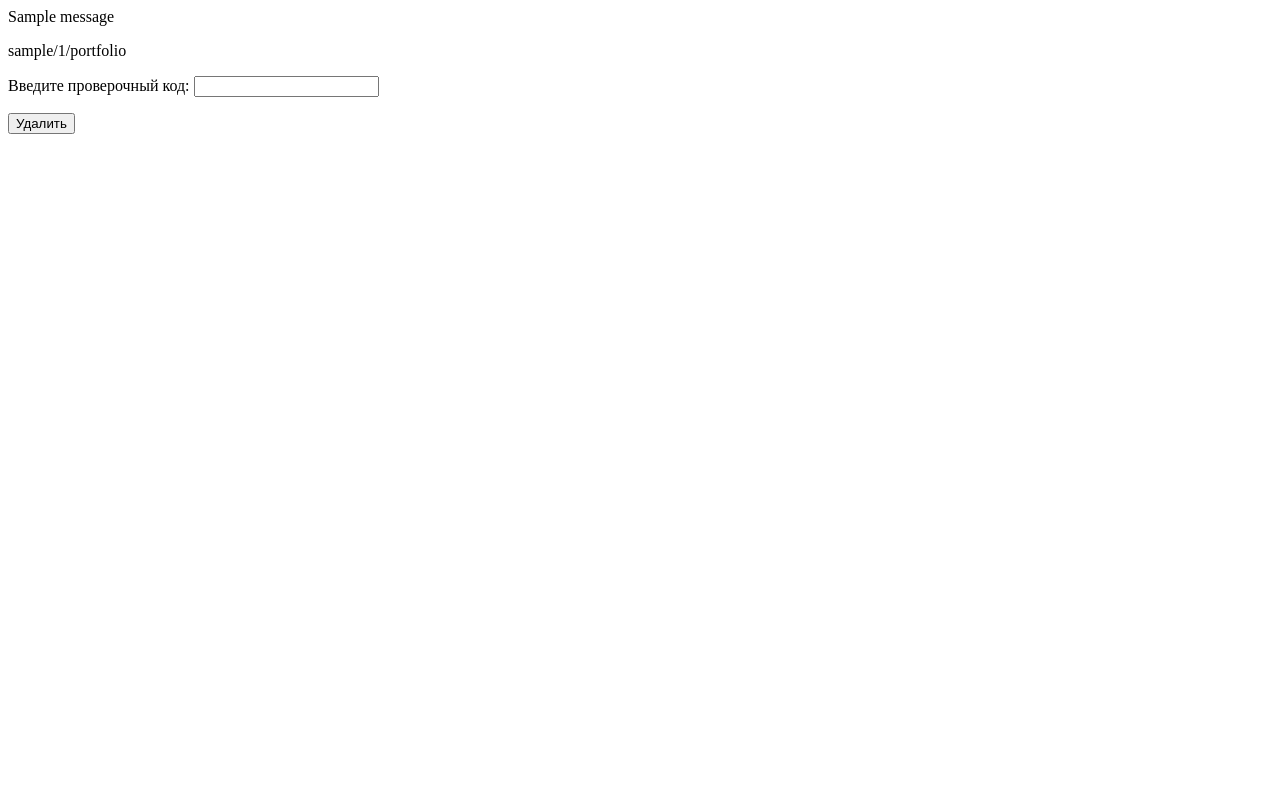
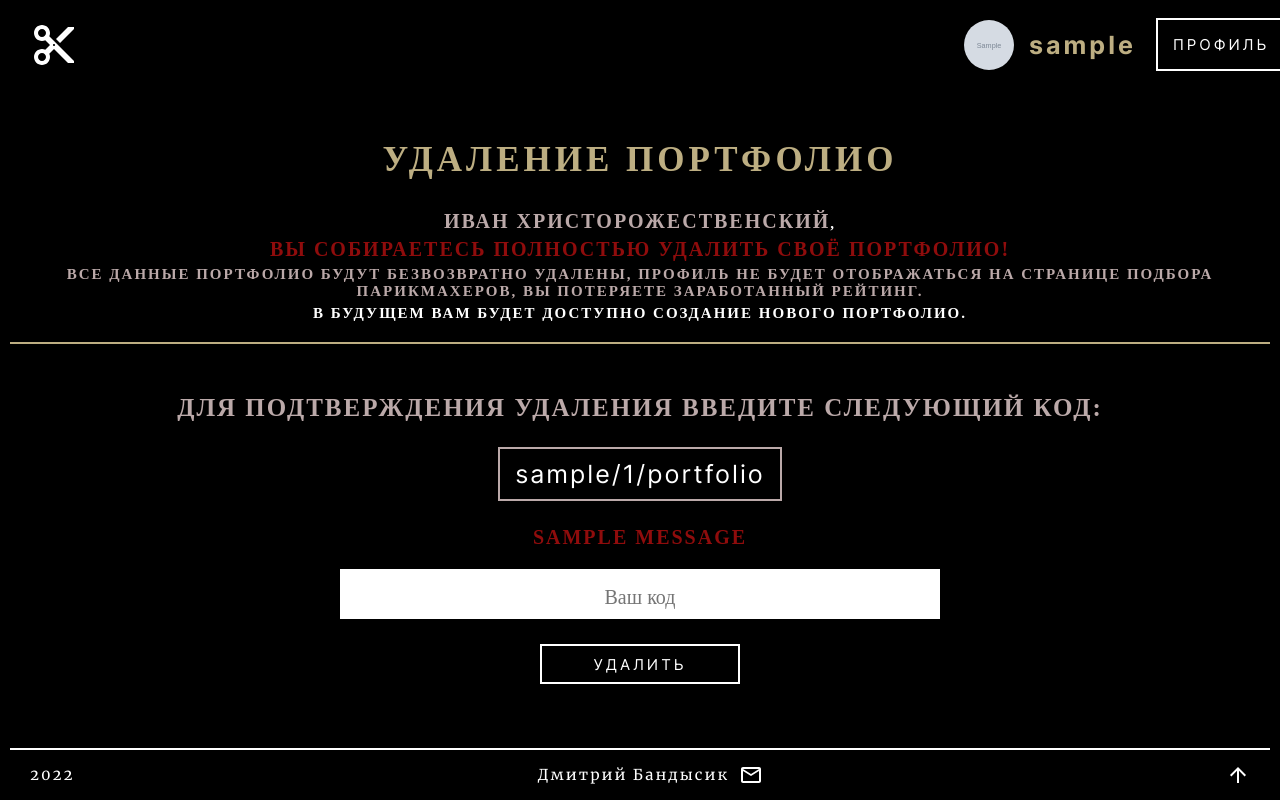
Before and after one commit to DmBand/hairdressers, a Django app: a page that uses hairdressers_project/users_app/templates/users_app/delete_portfolio.html in a window 1280 px wide. Run offline with Django 4.2, Linux system fonts and the light colour scheme; a user stored in the database is signed in; tables that the repository leaves empty hold one stand-in row (values such as "Sample post"); grey boxes marked "Sample" are stand-in pictures; one stand-in notice (Sample message) is shown; parts of the project's set-up code (start-up, migrations or seed data) failed here and were passed over.

Commit message:
add delete_portfolio template

```diff
--- a/hairdressers_project/users_app/forms.py
+++ b/hairdressers_project/users_app/forms.py
@@ -110,7 +110,11 @@ class CreatePortfolioForm(forms.ModelForm):
 class DeleteProfileForm(forms.Form):
     """ Форма удаления портфолио и профиля пользователя """
 
-    code = forms.CharField(label='Введите проверочный код')
+    code = forms.CharField(widget=forms.TextInput(attrs={
+        'class': 'del-profile-input',
+        'autocomplete': 'off',
+        'placeholder': 'Ваш код'}
+    ))
 
 
 class EditProfileForm(forms.ModelForm):
--- a/hairdressers_project/users_app/static/users_app/css/style.css
+++ b/hairdressers_project/users_app/static/users_app/css/style.css
@@ -1053,7 +1053,7 @@ h1, h2, h3, h4, h5, h6 {
 .reg-title-text {
 	font-family: 'Merriwaether';
 	font-weight: 700;
-	font-size: 40px;
+	font-size: 35px;
 	text-transform: uppercase;
 	color: #BDAE82;
 	letter-spacing: 4px;
@@ -1529,7 +1529,7 @@ h1, h2, h3, h4, h5, h6 {
 }
 
 ::placeholder {
-	font-size: 15px;
+	font-size: 20px;
 	letter-spacing: normal;
 }
 
@@ -1939,6 +1939,94 @@ img {
 	font-size: 18px;
 }
 
+/* !!!!! УДАЛЕНИЕ ПРОФИЛЯ !!!!! */
+
+.del-description-container {
+	margin-top: 30px;
+	padding-bottom: 20px;
+	display: flex;
+	flex-direction: column;
+	align-items: center;
+	font-family: 'Merriwaether';
+	font-weight: 700;
+	font-size: 15px;
+	letter-spacing: 2px;
+	color: #fff;
+	text-align: center;
+	text-transform: uppercase;
+	row-gap: 5px;
+	border-bottom: 2px solid #BDAE82;
+}
+
+.del-profile-form {
+	margin-top: 50px;
+	display: flex;
+	flex-direction: column;
+	align-items: center;
+	letter-spacing: 2px;
+}
+
+.del-hint {
+	font-family: 'Merriwaether';
+	font-weight: 700;
+	color: #BBA9A9;
+	font-size: 25px;
+	text-transform: uppercase;
+}
+
+.del-code {
+	font-family: 'Inter';
+	font-weight: 400;
+	margin-top: 25px;
+	border: 2px solid #BBA9A9;
+	padding: 10px 15px;
+	color: #fff;
+	font-size: 25px;
+	letter-spacing: 2px;
+}
+
+.del-profile-message {
+	margin-top: 25px;
+	font-family: 'Merriwaether';
+	font-weight: 700;
+	font-size: 20px;
+	color: #8f0c0c;
+	text-transform: uppercase;
+	letter-spacing: 2px;
+}
+
+.del-profile-input {
+	margin-top: 20px;
+	padding: 5px 15px;
+	font-family: 'Merriwaether';
+	font-weight: 400;
+	font-size: 30px;
+	width: 600px;
+	height: 50px;
+	text-align: center;
+}
+
+.del-profile-btn {
+	margin-top: 25px;
+	width: 200px;
+	height: 40px;
+	font-family: 'Inter';
+	font-weight: 400;
+	font-size: 15px;
+	background-color: #000;
+	color: #fff;
+	border: 2px solid #fff;
+	text-transform: uppercase;
+	letter-spacing: 3px;
+	cursor: pointer;
+	transition: 0.3s;
+}
+
+.del-profile-btn:hover {
+	border-color: #8f0c0c;
+	color: #8f0c0c;
+}
+
 /*___FOOTER________________________*/
 
 .footer {
--- a/hairdressers_project/users_app/templates/users_app/delete_portfolio.html
+++ b/hairdressers_project/users_app/templates/users_app/delete_portfolio.html
@@ -1,11 +1,28 @@
-<form action="" method="post">
-    {% csrf_token %}
-    {% for message in messages %}
-	<div class="messages">
-		<p>{{message}}</p>
-	</div>
-    {% endfor %}
-    <p>{{ code }}</p>
-    {{ form.as_p }}
-    <button type="submit">Удалить</button>
-</form>
+{% extends 'users_app/base.html' %}
+
+{% block content %}
+<main class="main-reg">
+    <section class="reg-title2">
+        <h1 class="reg-title-text">Удаление портфолио</h1>
+    </section>
+    <section class="delete-profile">
+        <div class="del-description-container">
+            <p class="del-description"><span style="color: #BBA9A9; font-size: 20px;">Иван Христорожественский</span>,</p>
+            <p class="del-description"><span style="color: #8f0c0c; font-size: 20px;">Вы собираетесь полностью удалить своё портфолио!</span></p>
+            <p class="del-description"><span style="color: #BBA9A9;">Все данные портфолио будут безвозвратно удалены, профиль не будет отображаться на странице подбора парикмахеров, Вы потеряете заработанный рейтинг.</span></p>
+            <p class="del-description"><span style="color: #fff;">В будущем Вам будет доступно создание нового портфолио.</span></p>
+        </div>
+        <form action="{% url 'users_app:delete_portfolio' slug %}" method="post" class="del-profile-form">
+            {% csrf_token %}
+            <p class="del-hint">Для подтверждения удаления введите следующий код:</p>
+            <p class="del-code">{{ code }}</p>
+            {% for message in messages %}
+            <p class="del-profile-message">{{ message }}</p>
+            {% endfor %}
+            {{ form.code }}
+            <button type="submit" class="del-profile-btn">Удалить</button>
+        </form>
+    </section>
+</main>
+
+{% endblock content %}
--- a/hairdressers_project/users_app/views.py
+++ b/hairdressers_project/users_app/views.py
@@ -404,6 +404,7 @@ def delete_portfolio_view(request, slug_name):
         'title': 'Удалить портфолио',
         'form': form,
         'code': code,
+        'slug': hairdresser.slug,
     }
 
     return render(request, 'users_app/delete_portfolio.html', context)
```
